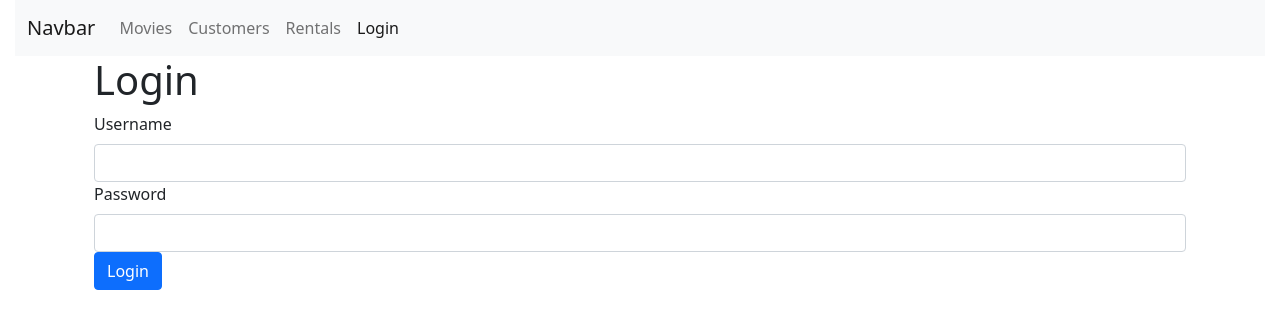
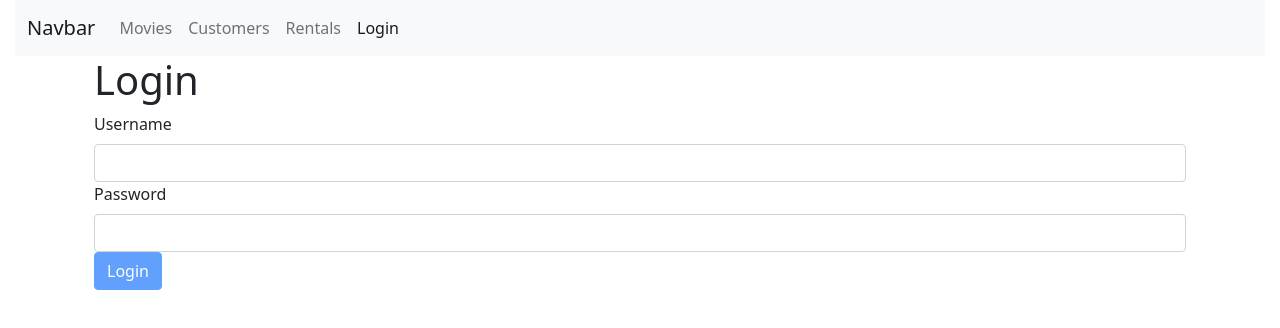
Before and after one commit to rua1hc/react-fdn-vidly-app, a React (Create React App) app: page /login in a window 1280 px wide. Shown: the top 328 px of the page. Built offline with nearby package versions, Linux system fonts and the light colour scheme.

Commit message:
s7v16 diasble submit btn

```diff
--- a/src/comps/loginForm.jsx
+++ b/src/comps/loginForm.jsx
@@ -141,7 +141,12 @@
                             className="form-control"
                         />
                     </div> */}
-                    <button className="btn btn-primary">Login</button>
+                    <button
+                        disabled={this.validateInputs()}
+                        className="btn btn-primary"
+                    >
+                        Login
+                    </button>
                 </form>
             </div>
         );
```
